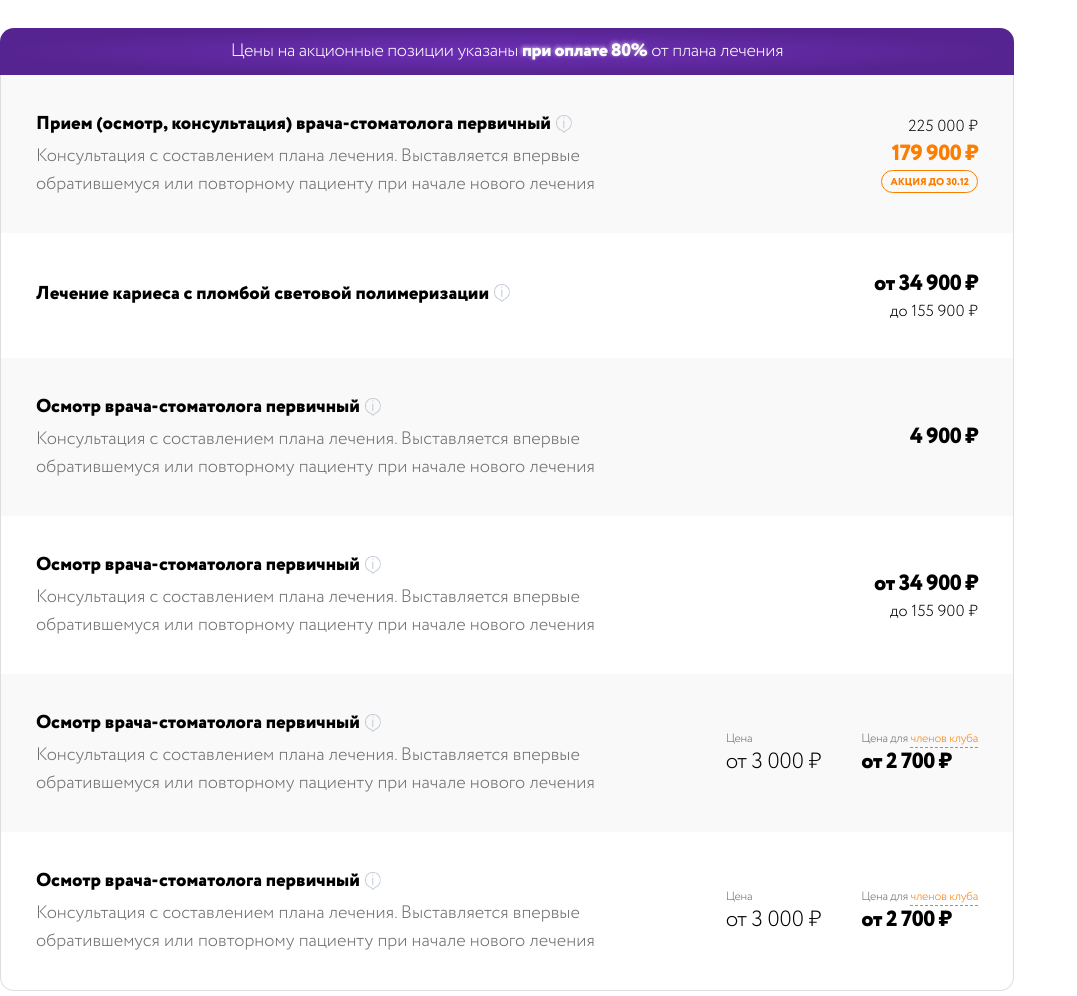
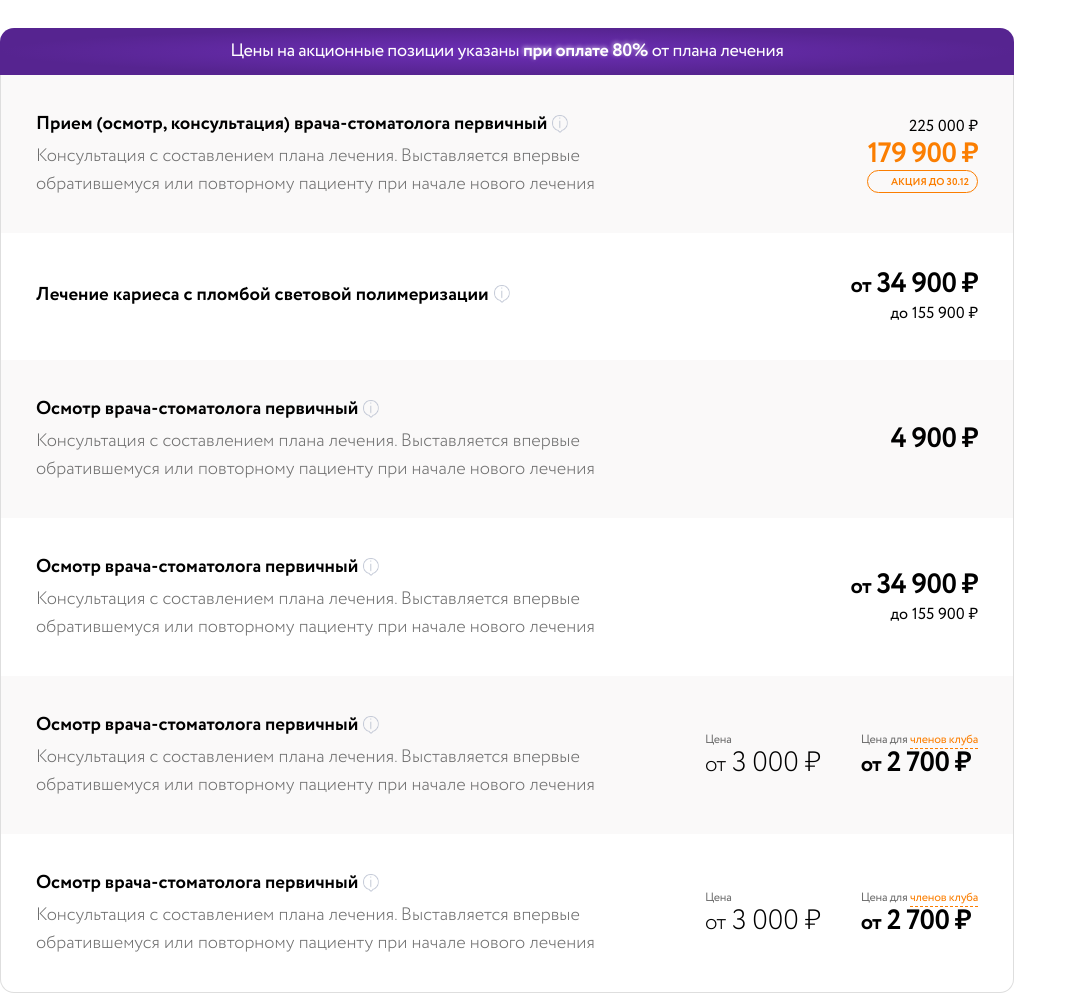
Before and after one commit to Ignev/Dantistoff, a plain HTML site: page index.html in a window 1280 px wide. Shown: the part 634-1630 px from the top of the page, without its empty margins (0-1077 px from the left). Drawn offline with Linux system fonts and the light colour scheme.

Commit message:
fix-font

```diff
--- a/css/style.css
+++ b/css/style.css
@@ -11,14 +11,48 @@
 
 @font-face {
   font-family: "Circe";
-  src: url(../fonts/circe-light.ttf);
-  font-weight: normal;
+  src: url(../fonts/circe.ttf);
+  font-style: normal;
+  font-weight: 400;
 }
 
 @font-face {
-  font-family: "Circe-bold";
+  font-family: "Circe";
   src: url(../fonts/circe-extrabold.ttf);
-  font-weight: bold;
+  font-style: normal;
+  font-weight: 800;
+}
+
+@font-face {
+  font-family: "Circe";
+  src: url(../fonts/circe-bold.ttf);
+  font-style: normal;
+  font-weight: 700;
+}
+
+@font-face {
+  font-family: "Circe";
+  src: url(../fonts/circe-light.ttf);
+  font-style: normal;
+  font-weight: 300;
+}
+
+@font-face {
+  font-family: "Circe";
+  src: url(../fonts/circe-extralight.ttf);
+  font-style: normal;
+  font-weight: 200;
+}
+
+@font-face {
+  font-family: "Circe";
+  src: url(../fonts/circe-thin.ttf);
+  font-style: normal;
+  font-weight: 100;
+}
+
+body{
+  font-family: "Circe", sans-serif;
 }
 
 .screen {
@@ -61,7 +95,7 @@
 }
 
 .title-bold {
-  font-family: "Circe-bold";
+  font-weight: 700;
 }
 
 .installments__item {
@@ -95,7 +129,7 @@
 }
 .installments__button {
   padding: 18px 115px;
-  font-family: "Circe-bold";
+  font-family: 700;
   font-size: 20px;
   line-height: 29px;
   color: #ffffff;
@@ -125,7 +159,7 @@ border-radius: 12px;
 }
 
 .title__bold {
-  font-family: "Circe-bold";
+  font-weight: 700;
 }
 .title::after {
   content: "";
@@ -159,7 +193,7 @@ border-radius: 12px;
   padding: 10px;
 }
 .table__bold {
-  font-family: "Circe-bold";
+  font-weight: 700;
   position: relative;
   display: inline-block;
   text-shadow: -1px -1px 4px rgba(255, 255, 255, 0.6);
@@ -193,12 +227,13 @@ border-radius: 12px;
 }
 
 .item__title {
-  font-family: "Circe-bold";
+  font-weight: 700;
   display: flex;
   align-items: center;
   margin-bottom: 5px;
 }
 .item__img {
+  cursor: pointer;
   width: 16.01px;
   height: 18px;
   margin-left: 5px;
@@ -215,6 +250,7 @@ border-radius: 12px;
 }
 
 .img__tooltip {
+  cursor: pointer;
   display: none;
   opacity: 0;
   transition: 0.3s ease;
@@ -259,6 +295,7 @@ border-radius: 12px;
   font-size: 18px;
   line-height: 28px;
   color: #6e6e6e;
+  font-weight: 300;
 }
 .table__value {
   display: flex;
@@ -270,19 +307,21 @@ border-radius: 12px;
   text-align: right;
 }
 .value__first {
-  font-size: 22px;
+  font-size: 28px;
   line-height: 32px;
   letter-spacing: -0.02em;
   color: #000000;
-  font-family: "Circe-bold";
+  font-weight: 700;
 }
-
+.first__subline{
+  font-size: 22px;
+}
 .value__first-yellow {
   color: #fb7e01;
 }
 
 .value__sale {
-  font-family: "Circe-bold";
+  font-weight: 700;
   font-size: 10px;
   line-height: 15px;
   text-transform: uppercase;
@@ -316,12 +355,15 @@ border-radius: 12px;
 }
 
 .value__number {
-  font-size: 22px;
+  font-size: 28px;
   line-height: 29px;
   text-align: left;
   letter-spacing: -0.02em;
   color: #000000;
-  font-family: "Circe-bold";
+  font-weight: 700;
+}
+.value__number-default{
+  font-weight: 300;
 }
 .value__number-default {
   font-family: "Circe";
@@ -333,6 +375,7 @@ border-radius: 12px;
   flex-direction: column;
 }
 .text-orange {
+  text-decoration: none;
   color: #fb7e01;
   border-bottom: 1px dashed #fb7e01;
 }
@@ -350,7 +393,7 @@ border-radius: 12px;
   border-radius: 12px;
   padding-top: 18px;
   padding-bottom: 18px;
-  font-family: "Circe-bold";
+  font-weight: 700;
   font-size: 20px;
   line-height: 29px;
   color: #FFFFFF;
@@ -411,6 +454,7 @@ border-radius: 12px;
     margin-bottom: 10px;
   }
   .item__img {
+    cursor: pointer;
     margin-left: 0;
     width: 26px;
   }
--- a/index.html
+++ b/index.html
@@ -56,11 +56,11 @@
               </p>
             </div>
             <div class="table__value">
-              <spanspanspan class="value__second value__second-cross"
-                >225 000 ₽</spanspanspan
+              <spanspan class="value__second value__second-cross"
+                >225 000 ₽</spanspan
               >
-              <spanspanspan class="value__first value__first-yellow"
-                >179 900 ₽</spanspanspan
+              <spanspan class="value__first value__first-yellow"
+                >179 900 ₽</spanspan
               >
               <span class="value__sale">акция до 30.12</span>
             </div>
@@ -75,8 +75,8 @@
               </h3>
             </div>
             <div class="table__value">
-              <spanspan class="value__first">от 34 900 ₽</spanspan>
-              <spanspan class="value__second">до 155 900 ₽</spanspan>
+              <span class="value__first"><span class="first__subline">от</span> 34 900 ₽</span>
+              <span class="value__second">до 155 900 ₽</span>
             </div>
           </li>
           <li class="table__item">
@@ -112,7 +112,7 @@
               </p>
             </div>
             <div class="table__value">
-              <span class="value__first">от 34 900 ₽</span>
+              <span class="value__first"><span class="first__subline">от</span> 34 900 ₽</span>
               <span class="value__second">до 155 900 ₽</span>
             </div>
           </li>
@@ -134,14 +134,14 @@
               <div class="table__value table__value-default">
                 <span class="value__text value__text-default">Цена</span>
                 <span class="value__number value__number-default"
-                  >от 3 000 ₽</span
+                  ><span class="first__subline">от</span> 3 000 ₽</span
                 >
               </div>
               <div class="table__value table__value-club">
                 <span class="value__text value__text-club"
-                  >Цена для <span class="text-orange">членов клуба</span></span
+                  >Цена для <a href="" class="text-orange">членов клуба</a></span
                 >
-                <span class="value__number value__number-club">от 2 700 ₽</span>
+                <span class="value__number value__number-club"><span class="first__subline">от</span> 2 700 ₽</span>
               </div>
             </div>
           </li>
@@ -163,14 +163,14 @@
               <div class="table__value table__value-default">
                 <span class="value__text value__text-default">Цена</span>
                 <span class="value__number value__number-default"
-                  >от 3 000 ₽</span
+                  ><span class="first__subline">от</span> 3 000 ₽</span
                 >
               </div>
               <div class="table__value table__value-club">
                 <span class="value__text value__text-club"
-                  >Цена для <span class="text-orange">членов клуба</span></span
+                  >Цена для <a href="" class="text-orange">членов клуба</a></span
                 >
-                <span class="value__number value__number-club">от 2 700 ₽</span>
+                <span class="value__number value__number-club"><span class="first__subline">от</span> 2 700 ₽</span>
               </div>
             </div>
           </li>
```
